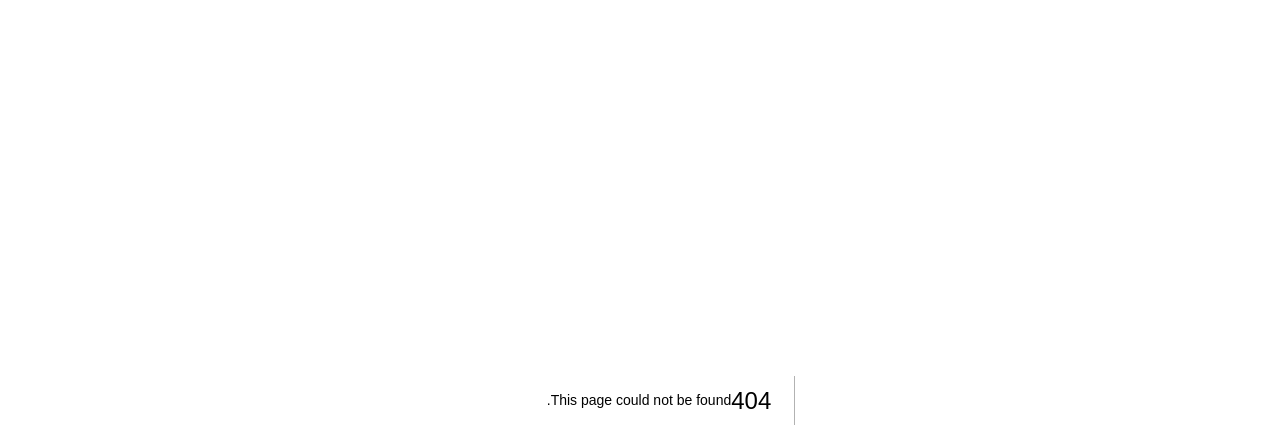
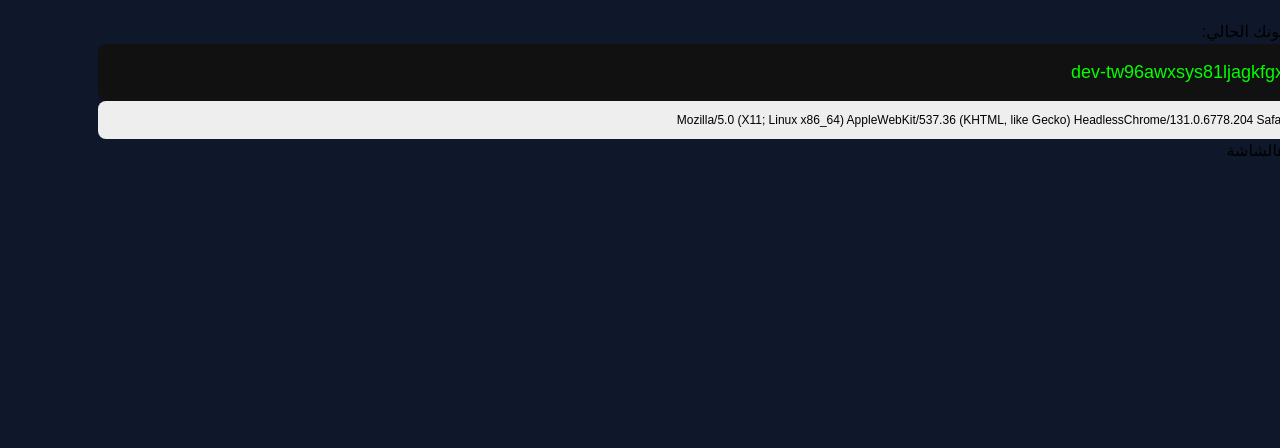
Before and after one commit to mjahto18-ui/MD-Marketplace, a Next.js app: page /my-device in a window 1280 px wide. Before the commit this address had no page. Shown: the top 448 px of the page. Built offline with nearby package versions, Linux system fonts and the light colour scheme.

Commit message:
Add MyDevice component to display fingerprint info

```diff
--- /dev/null
+++ b/app/my-device/page.jsx
@@ -0,0 +1,31 @@
+"use client"
+import { useEffect, useState } from 'react'
+
+export default function MyDevice(){
+  const [fp, setFp] = useState('عم حضر البصمة...')
+  const [ua, setUa] = useState('')
+
+  useEffect(()=>{
+    const canvas = document.createElement('canvas')
+    const ctx = canvas.getContext('2d')
+    ctx.textBaseline = "top"
+    ctx.font = "14px Arial"
+    ctx.fillText("fingerprint",2,2)
+    const canvasData = canvas.toDataURL().slice(-30)
+
+    const raw = navigator.userAgent + '|' + screen.width + 'x' + screen.height + '|' + canvasData
+    const hash = btoa(raw).replace(/[^a-z0-9]/gi,'').slice(0,24).toLowerCase()
+
+    setFp('dev-' + hash)
+    setUa(navigator.userAgent)
+  },[])
+
+  return (
+    <div style={{padding:20, fontFamily:'sans-serif', direction:'rtl'}}>
+      <h2>بصمة تلفونك الحالي:</h2>
+      <p style={{background:'#111', color:'#0f0', padding:15, borderRadius:8, wordBreak:'break-all', fontSize:18}}>{fp}</p>
+      <p style={{background:'#eee', padding:10, borderRadius:8, fontSize:12, wordBreak:'break-all'}}>{ua}</p>
+      <p>صورلي هالشاشة</p>
+    </div>
+  )
+}
```
